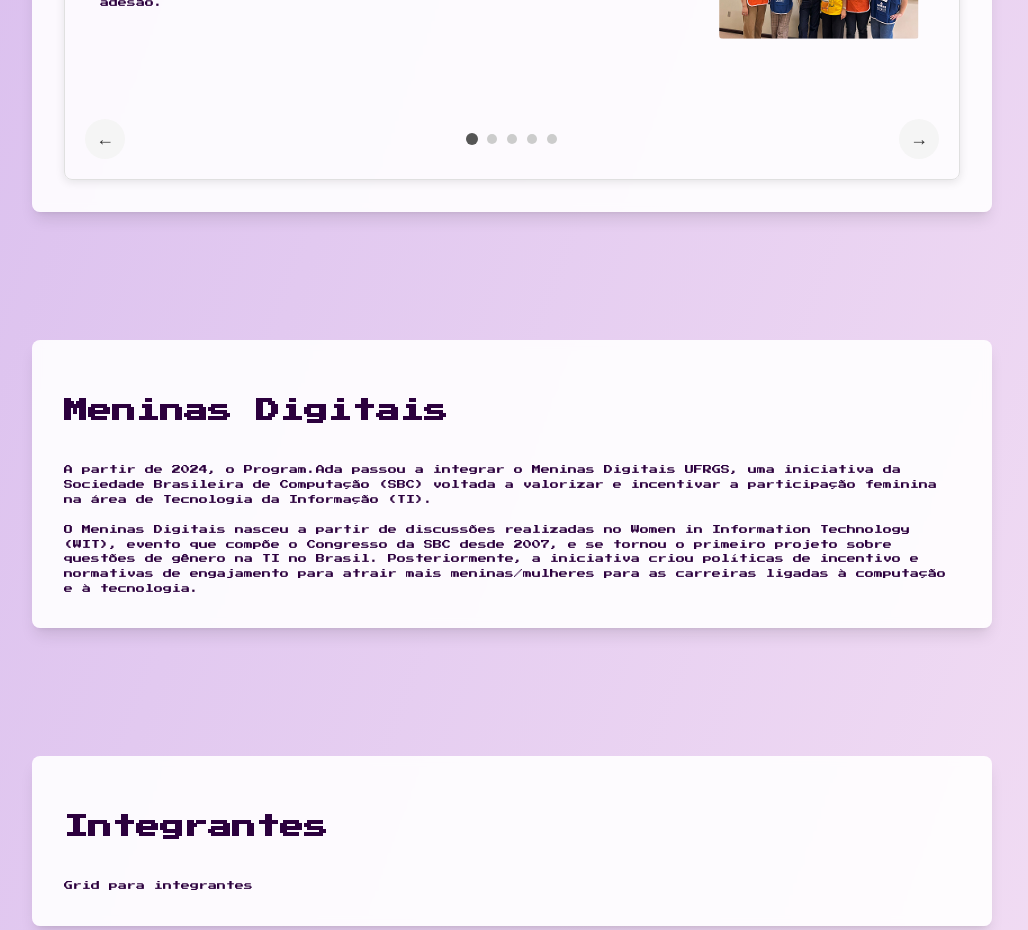
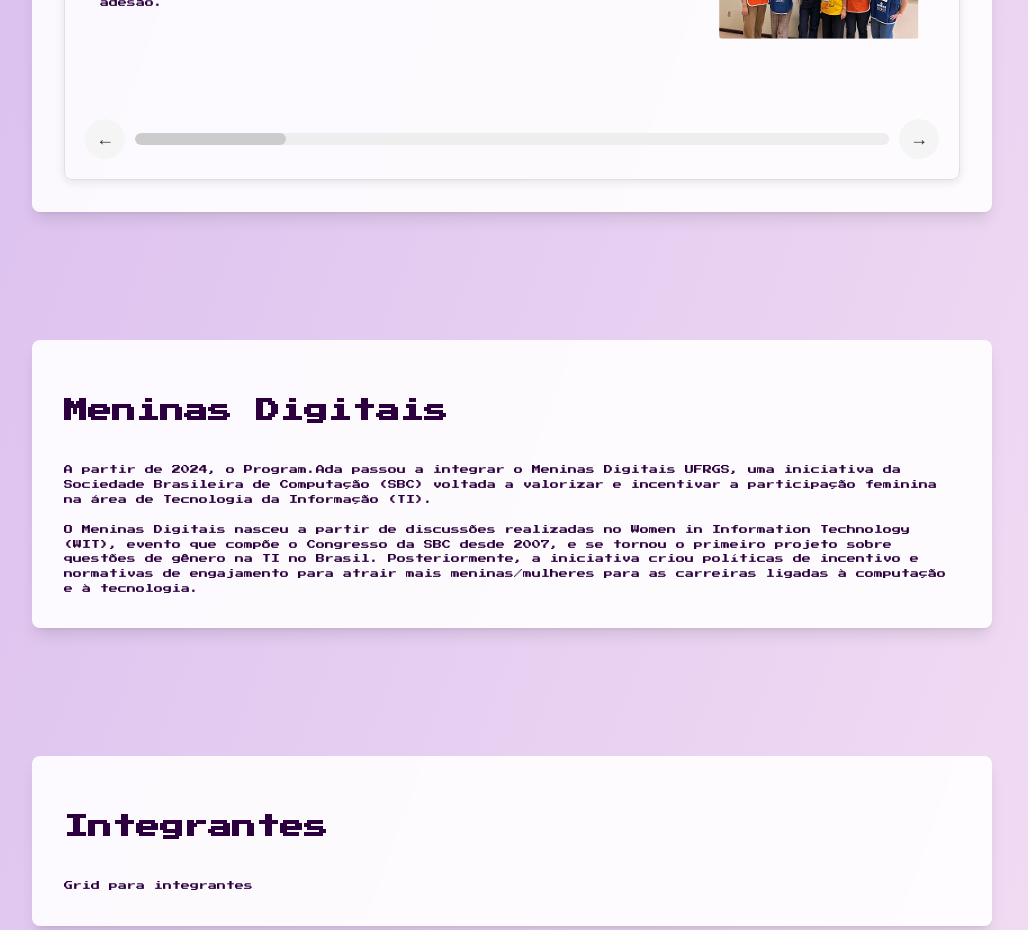
Before and after one commit to BrunoDelgiovo/PS-IDE-25-2-Equipe1, a React (Vite) app: page / in a window 1280 px wide. Shown: the part 2080-3010 px from the top of the page, without its empty margins (128-1156 px from the left). Built offline with nearby package versions, Linux system fonts and the light colour scheme.

Commit message:
Mudar aparência da scrollbar

```diff
--- a/src/components/Carousel.css
+++ b/src/components/Carousel.css
@@ -81,29 +81,28 @@
   background-color: #e0e0e0;
 }
 
-.carousel-track {
-    display: flex;
-    gap: 10px;
-    align-items: center;
-    justify-content: center;
-    flex: 1;
-    margin: 0 20px;
+.carousel-scrollbar {
+  flex-grow: 1;
+  height: 12px;
+  background-color: #eee;
+  border-radius: 6px;
+  position: relative;
+  cursor: pointer;
+  margin: 0 10px;
+  overflow: hidden; /* Ensures thumb stays within the track */
 }
 
-.carousel-dot {
-    width: 10px;
-    height: 10px;
-    border-radius: 50%;
+.carousel-scrollbar-thumb {
+  height: 100%;
   background-color: #ccc;
-    border: none;
-    padding: 0;
-    cursor: pointer;
-    transition: transform 0.2s, background-color 0.2s;
+  border-radius: 6px;
+  position: absolute;
+  top: 0;
+  transition: left 0.3s ease-in-out;
 }
 
-.carousel-dot.active {
-    background-color: #555;
-    transform: scale(1.2);
+.carousel-scrollbar-thumb:hover {
+  background-color: #bbb;
 }
 
 /* Responsive adjustments */
--- a/src/components/Carousel.jsx
+++ b/src/components/Carousel.jsx
@@ -71,17 +71,14 @@
           &larr;
         </button>
 
-        <div className="carousel-track">
-          {pages.map((_, index) => (
-            <button
-              key={index}
-              className={`carousel-dot ${
-                currentPage === index ? "active" : ""
-              }`}
-              onClick={() => setCurrentPage(index)}
-              aria-label={`Go to page ${index + 1}`}
-            />
-          ))}
+        <div className="carousel-scrollbar">
+          <div
+            className="carousel-scrollbar-thumb"
+            style={{
+              width: `${100 / pages.length}%`,
+              left: `${(currentPage / pages.length) * 100}%`,
+            }}
+          ></div>
         </div>
 
         <button
```
Lines whose indentation alone changed are shown as unchanged.
